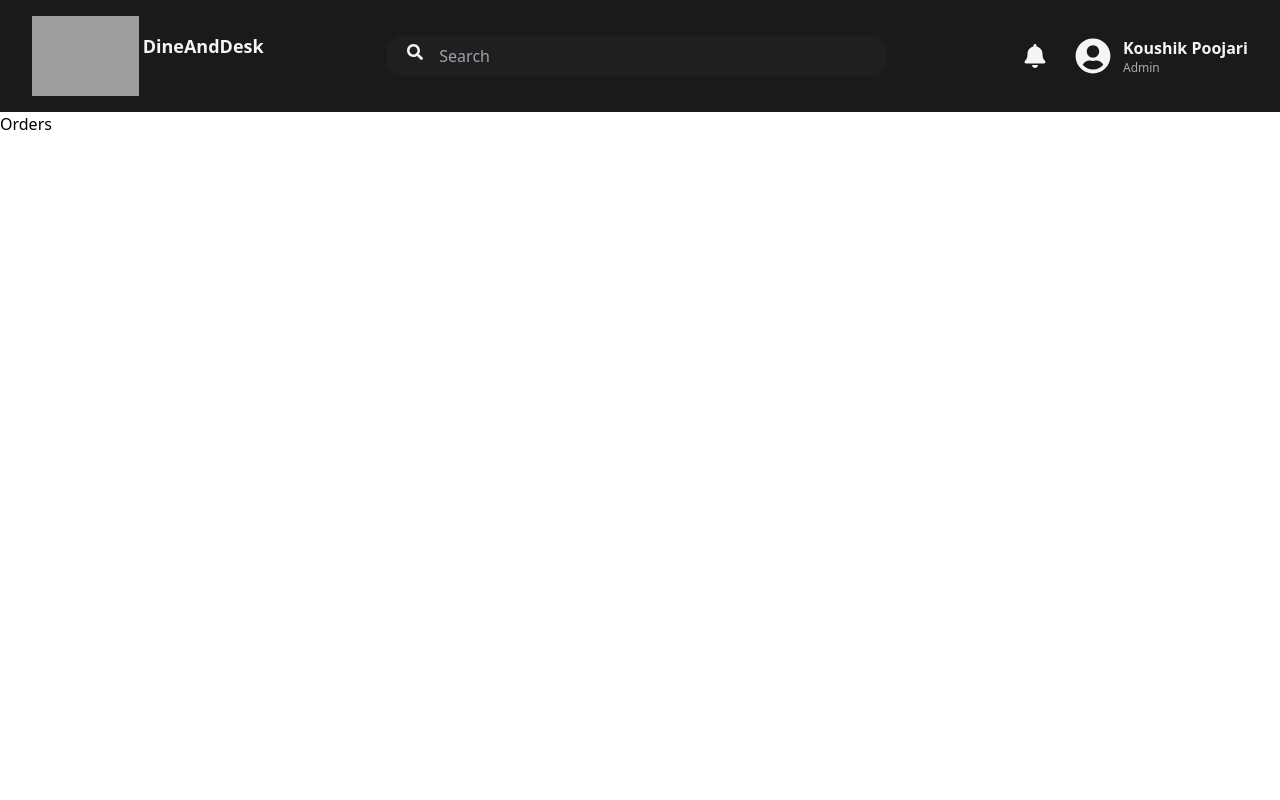
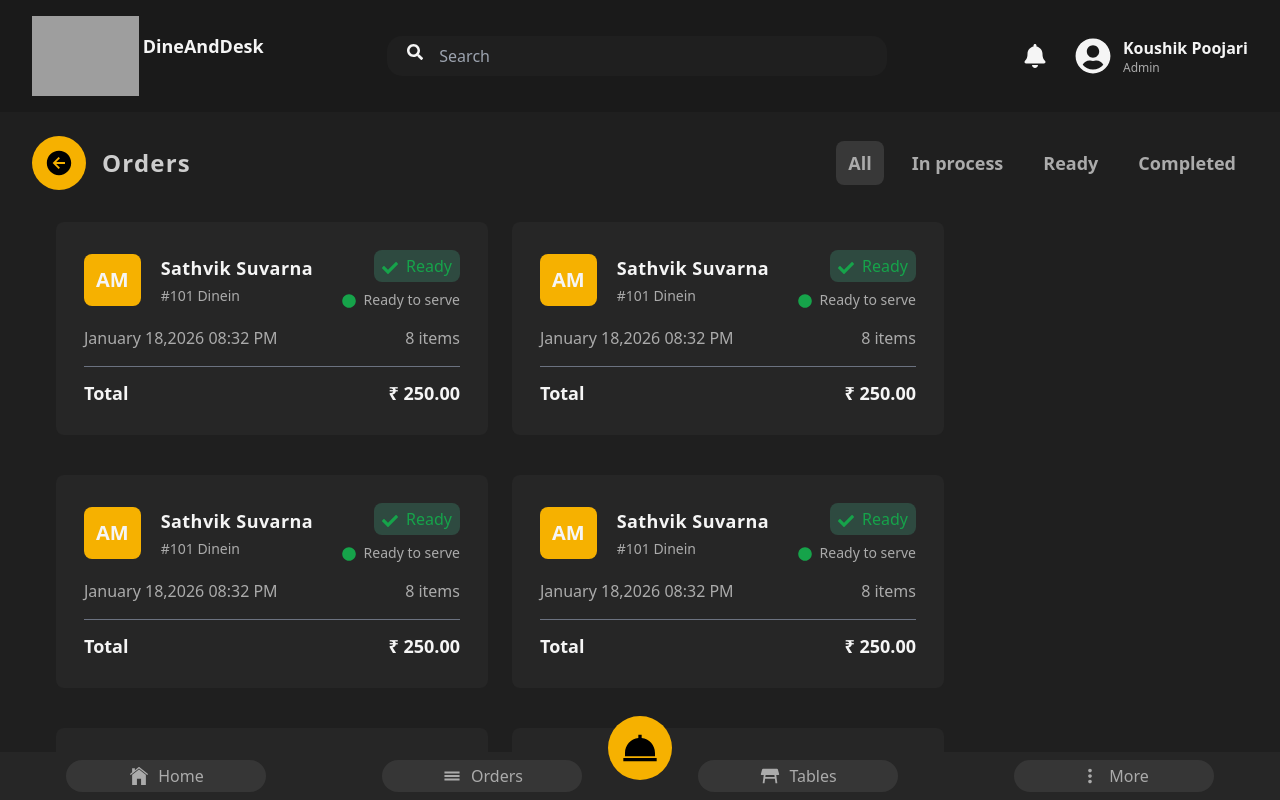
Before and after one commit to Veerajrao/DineDesk-POS-Management-System, a React (Vite) app: page /Orders in a window 1280 px wide. Built offline with nearby package versions, Linux system fonts and the light colour scheme; grey boxes are pictures that could not be loaded.

Commit message:
done with orders page

```diff
--- a/package.json
+++ b/package.json
@@ -15,7 +15,7 @@
     "react": "^19.2.4",
     "react-dom": "^19.2.4",
     "react-icons": "^5.6.0",
-    "react-router-dom": "^7.14.0",
+    "react-router-dom": "^7.14.2",
     "tailwind-scrollbar-hide": "^4.0.0"
   },
   "devDependencies": {
--- a/src/components/home/MiniCard.jsx
+++ b/src/components/home/MiniCard.jsx
@@ -9,7 +9,7 @@ const MiniCard = ({title, icon, number, footerNum}) => {
                 {icon}</button>
         </div>
         <div>
-            <h1 className='text-4xl font-bold text-[#f5f5f5] mt-5'>{number}</h1>
+            <h1 className='text-4xl font-bold text-[#f5f5f5] mt-5'>{title ==="Total Earnings" ? `₹${number}`: number}</h1>
             <h1 className='text-[#f5f5f5] text-lg mt-2'><span className='text-[#02ca3a]'>{footerNum}%</span>than yesterday</h1>
         </div>
     </div>
--- a/src/components/home/OrderList.jsx
+++ b/src/components/home/OrderList.jsx
@@ -3,7 +3,6 @@ import { FaCheck } from "react-icons/fa"
 import { FaCircle } from "react-icons/fa"
 const OrderList = () => {
   return (
-    <div>
         <div className='flex items-center gap-6 mb-4'>
             <button className='bg-[#f6b100] p-3 text-xl font-bold text-[#f5f5f5] rounded-lg'>AM</button>
             <div className='flex items-center justify-between w-[100%]'>
@@ -14,13 +13,12 @@ const OrderList = () => {
                 <div>
                     <p className='p-2 text-[#f6b100] border border-[#f6b100] rounded-lg '>Table No: 5</p>
                 </div>
-                <div className='flex items-start flex-col gap-2'>
+                <div className='flex items-end flex-col gap-2'>
                     <p className='text-green-600 px-4'><FaCheck className='inline mr-2'/>Ready</p>
                     <p className='text-[#ababab] text-sm'><FaCircle className='inline mr-2 text-green-600' />Ready to serve</p>
                 </div>
             </div>
         </div>
-    </div>
   )
 }
 
--- /dev/null
+++ b/src/components/order/OrderCart.jsx
@@ -0,0 +1,34 @@
+import React from 'react'
+import { FaCheck } from "react-icons/fa"
+import { FaCircle } from "react-icons/fa"
+const OrderCart = () => {
+  return (
+    <div className='w-[432px] bg-[#262626] p-7 rounded-lg mb-4'>
+        <div className='flex items-center gap-5'>
+            <button className='bg-[#f6b100] p-3 text-xl font-bold text-[#f5f5f5] rounded-lg'>AM</button>
+            <div className='flex items-center justify-between w-[100%]'>
+                    <div  className='flex items-start flex-col gap-1'>
+                        <h1 className='text-[#f5f5f5] text-lg font-semibold tracking-wide'>Sathvik Suvarna</h1>
+                        <p className='text-[#ababab] text-sm'>#101 Dinein</p>
+                    </div>
+
+                    <div className='flex items-end flex-col gap-2'>
+                        <p className='text-green-600 px-2 py-1 bg-[#2e4a40] rounded-lg'><FaCheck className='inline mr-2'/>Ready</p>
+                        <p className='text-[#ababab] text-sm'><FaCircle className='inline mr-2 text-green-600' />Ready to serve</p>
+                    </div>
+            </div>
+        </div>
+            <div className='flex justify-between items-center mt-4 text-[#ababab]'>
+                <p>January 18,2026 08:32 PM</p>
+                <p>8 items</p>
+            </div>
+        <hr className='w-full mt-4 border-t-1 border-gray-500'></hr>
+        <div className='flex items-center justify-between mt-3'>
+            <h1 className='text-[#f5f5f5] font-semibold text-lg'>Total</h1>
+            <p className='text-[#f5f5f5] text-lg font-semibold'>₹ 250.00</p>
+        </div>
+    </div>
+  )
+}
+
+export default OrderCart
--- /dev/null
+++ b/src/components/shared/BackButton.jsx
@@ -0,0 +1,11 @@
+import React from 'react'
+import { IoArrowBackCircleSharp } from "react-icons/io5";
+import { useNavigate } from 'react-router-dom';
+const BackButton = () => {
+    const navigate = useNavigate();
+  return (
+    <button onClick={() =>navigate(-1)} className='bg-[#f6b100] text-[30px] rounded-full p-3 font-bold text-[#000000]'><IoArrowBackCircleSharp /></button>
+  )
+}
+
+export default BackButton
--- a/src/components/shared/BottomNav.jsx
+++ b/src/components/shared/BottomNav.jsx
@@ -4,14 +4,17 @@ import { MdMoreVert } from "react-icons/md";
 import { MdTableRestaurant } from "react-icons/md";
 import { BiSolidDish } from "react-icons/bi";
 import { IoIosHome } from "react-icons/io";
+import { useNavigate } from "react-router-dom";
 const BottomNav = () => {
+    const navigate = useNavigate();
+
   return (
     <div className="fixed bottom-0 left-0 right-0 bg-[#262626] p-2 h-12 flex justify-around">
-        <button className=" flex items-center justify-center text-[#ababab] bg-[#363636] w-[200px] rounded-[20px]">
+        <button onClick={() => navigate("/")} className=" flex items-center justify-center text-[#ababab] bg-[#363636] w-[200px] rounded-[20px]">
             <IoIosHome className='inline mr-2' size={22} /><p>Home</p></button>
-        <button  className="flex items-center justify-center text-[#ababab] bg-[#363636] w-[200px] rounded-[20px]">
+        <button onClick={() => navigate("/orders")} className="flex items-center justify-center text-[#ababab] bg-[#363636] w-[200px] rounded-[20px]">
             <IoReorderThreeSharp className='inline mr-2' size={22}/><p>Orders</p></button>
-        <button  className=" flex items-center justify-center text-[#ababab] bg-[#363636] w-[200px] rounded-[20px]">
+        <button onClick={() => navigate("/tables")} className=" flex items-center justify-center text-[#ababab] bg-[#363636] w-[200px] rounded-[20px]">
             <MdTableRestaurant className='inline mr-2' size={22} /><p>Tables</p></button>
         <button  className="flex items-center justify-center text-[#ababab] bg-[#363636] w-[200px] rounded-[20px]">
             <MdMoreVert className='inline mr-2' size={22}/><p>More</p></button>
--- a/src/pages/Orders.jsx
+++ b/src/pages/Orders.jsx
@@ -1,7 +1,44 @@
-import React from "react"
+import React, {useState} from "react"
+import BottomNav from "../components/shared/BottomNav"
+import OrderCart from "../components/order/OrderCart"
+import BackButton from "../components/shared/BackButton"
 const Orders =() =>{
+    const [status, setStatus] = useState("all");
+
+
     return(
-        <div>Orders</div>
+        <section className="bg-[#1f1f1f] h-[calc(100vh-7rem)] overflow-hidden ">
+            <div className="flex items-center justify-between px-8 py-4 mt-2">
+                <div className="flex gap-4 items-center">
+                    <BackButton/>
+                    <h1 className="text-[#cdcdcd] text-2xl tracking-wider font-bold">Orders</h1>
+                </div>
+                <div className="flex items-center justify-around gap-4">
+                    <button onClick={() => setStatus("all")} className={`text-[#ababab] ${status === "all" && "bg-[#383838] rounded-lg px-3 py-2"} text-lg rounded-lg px-3 py-2 font-semibold`}>All</button>
+                    <button onClick={() => setStatus("progress")} className={`text-[#ababab] ${status === "progress" && "bg-[#383838] rounded-lg px-3 py-2"} text-lg rounded-lg px-3 py-2 font-semibold`}>In process</button>
+                    <button onClick={() => setStatus("ready")} className={`text-[#ababab] ${status === "ready" && "bg-[#383838] rounded-lg px-3 py-2"} text-lg rounded-lg px-3 py-2 font-semibold`}>Ready</button>
+                    <button onClick={() => setStatus("completed")} className={`text-[#ababab] ${status === "completed" && "bg-[#383838] rounded-lg px-3 py-2"} text-lg rounded-lg px-3 py-2 font-semibold`}>Completed</button>
+                </div>
+            </div>
+            <div className="flex flex-wrap gap-6 px-14 py-4  overflow-y-scroll no-scrollbar h-[calc(120vh-5rem-5rem)]">
+                <OrderCart/>
+                <OrderCart/>
+                <OrderCart/>
+                <OrderCart/>
+                <OrderCart/>
+                <OrderCart/>
+                <OrderCart/>
+                <OrderCart/>
+                <OrderCart/>
+                <OrderCart/>
+                <OrderCart/>
+                <OrderCart/>
+                <OrderCart/>
+                <OrderCart/>
+
+            </div>
+            <BottomNav/>
+        </section>
     )
 }
 export default Orders
```
Also changed, not shown: 1 other file (tests, documents, lock files or other folders).
